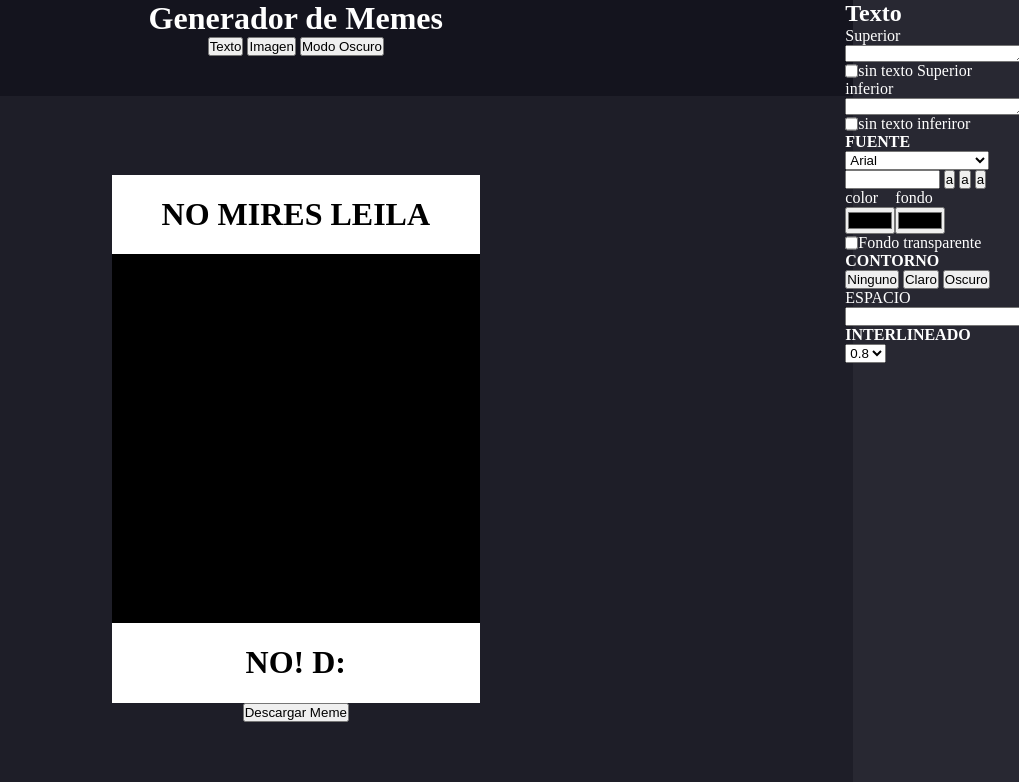
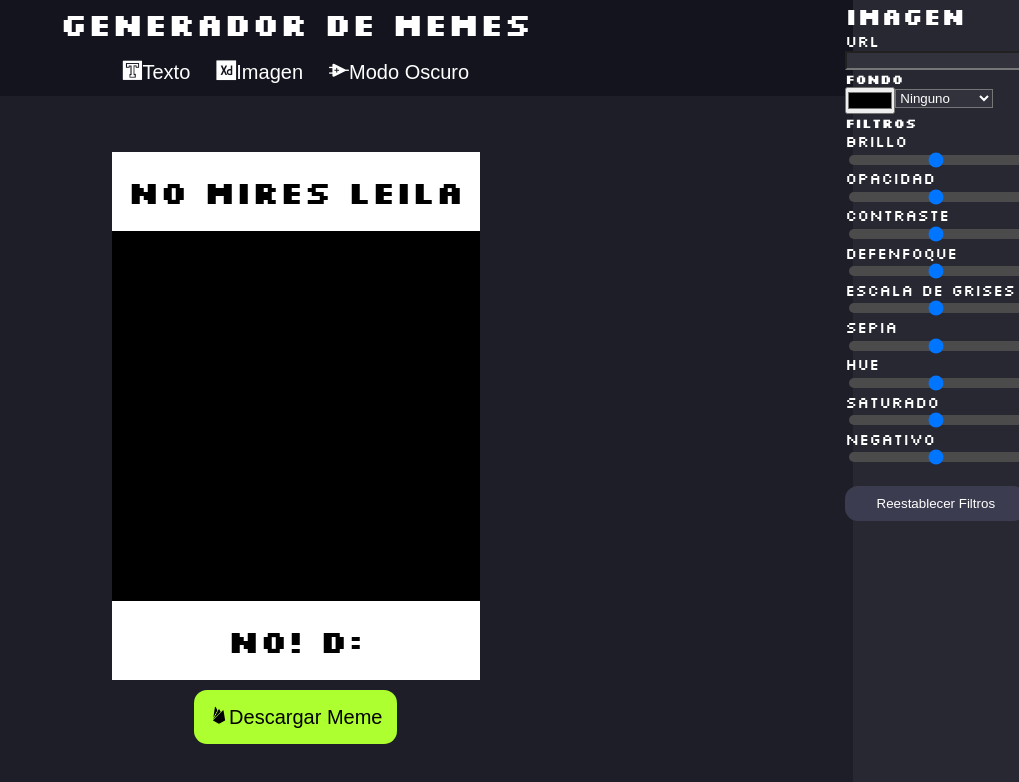
Before and after one commit to Rocuant20/Generador-de-Memes, a plain HTML site: page index.html in a window 1280 px wide. Shown: the whole page, without its empty margins (261-1280 px from the left). Drawn offline with nearby package versions, Linux system fonts and the light colour scheme.

Commit message:
estilamos textos y secciones.

```diff
--- a/index.html
+++ b/index.html
@@ -1,24 +1,28 @@
 <!DOCTYPE html>
 <html lang="en">
   <head>
-    <meta charset="UTF-8">
-    <meta http-equiv="X-UA-Compatible" content="IE=edge">
-    <meta name="viewport" content="width=device-width, initial-scale=1.0">
+    <meta charset="UTF-8" />
+    <meta http-equiv="X-UA-Compatible" content="IE=edge" />
+    <meta name="viewport" content="width=device-width, initial-scale=1.0" />
     <title>Generador de Memes</title>
-    <link rel="stylesheet" href="style.css">
+    <link rel="stylesheet" href="style.css" />
+    <link rel="preconnect" href="https://fonts.googleapis.com">
+    <link rel="preconnect" href="https://fonts.gstatic.com" crossorigin>
+    <link href="https://fonts.googleapis.com/css2?family=Silkscreen:wght@400;700&display=swap" rel="stylesheet">
+    <link rel="stylesheet" href="https://cdn.jsdelivr.net/gh/devicons/devicon@v2.15.1/devicon.min.css">
   </head>
   <body>
     <!-- .................................................Barra dArriba.................................................-->
     <div class="main-content">
-  <header class="encabezado">
+      <header id="encabezado" class="encabezado">
         <div class="titulo">
           <h1>Generador de Memes</h1>
         </div>
         <div class="botones">
           <form action="">
-            <button id="button-text" class="texto">Texto</button>
-            <button id="button-image" class="imagen">Imagen</button>
-            <button id="button-darkMode" class="modo-oscuro">Modo Oscuro</button>
+            <button id="button-text" class="boton-texto"><i class="devicon-travis-plain"></i>Texto</button>
+            <button id="button-image" class="boton-imagen"><i class="devicon-xd-plain"></i>Imagen</button>
+            <button id="button-darkMode" class="boton-modo-oscuro"><i class="devicon-labview-plain"></i>Modo Oscuro</button>
           </form>
         </div>
       </header>
@@ -33,7 +37,7 @@
           </div>
         </div>
         <div class="download-meme">
-          <button class="button-download-meme" >Descargar Meme</button>
+          <button class="button-download-meme"><i class="devicon-firebase-plain"></i>Descargar Meme</button>
         </div>
       </main>
     </div>
@@ -43,13 +47,13 @@
         <h1 class="sidebar-tittle">Imagen</h1>
         <div class="sidebar-url">
           <label for="url-text">URL</label>
-            <input id="url-text" type="text">
+          <input class="gris" id="url-text" type="text" />
         </div>
         <h5>FONDO</h5>
         <div class="sidebar-color">
-                <input id="" type="color">
+          <input id="" type="color" />
           <form action="">
-                  <select name="image-options" id="image-options">
+            <select class="gris" name="image-options" id="image-options">
               <option value="ninguno">Ninguno</option>
               <option value="aclarar">Aclarar</option>
               <option value="oscurecer">Oscurecer</option>
@@ -62,39 +66,39 @@
         <h5>FILTROS</h5>
         <div class="sidebar-filters">
           <label for="sidebar-brightness">BRILLO</label>
-                  <input id="sidebar-brightness" type="range">
+          <input class="blanco" id="sidebar-brightness" type="range" />
           <label for="sidebar-opacity">OPACIDAD</label>
-                  <input id="sidebar-opacity" type="range">
+          <input class="blanco" id="sidebar-opacity" type="range" />
           <label for="sidebar-contrast">CONTRASTE</label>
-                  <input id="sidebar-contrast" type="range">
+          <input class="blanco" id="sidebar-contrast" type="range" />
           <label for="sidebar-blur">DEFENFOQUE</label>
-                  <input id="sidebar-blur" type="range">
+          <input class="blanco" id="sidebar-blur" type="range" />
           <label for="">ESCALA DE GRISES</label>
-                  <input id="sidebar-grayscale" type="range">
+          <input class="blanco" id="sidebar-grayscale" type="range" />
           <label for="sidebar-sepia">SEPIA</label>
-                  <input id="sidebar-sepia" type="range">
+          <input class="blanco" id="sidebar-sepia" type="range" />
           <label for="">HUE</label>
-                  <input id="sidebar-hue" type="range">
+          <input class="blanco" id="sidebar-hue" type="range" />
           <label for="sidebar-saturate">SATURADO</label>
-                  <input id="sidebar-saturate" type="range">
+          <input class="blanco" id="sidebar-saturate" type="range" />
           <label for="sidebar-negative">NEGATIVO</label>
-                  <input id="sidebar-negative" type="range">
+          <input class="blanco" id="sidebar-negative" type="range" />
         </div>
-                <button class="reset-filters">Restablecer Filtros</button>
+        <button class="reset-filters">Reestablecer Filtros</button>
       </div>
       <!-- .................................................Barra itexto.................................................-->
       <div id="sidebar-text" class="sidebar-text">
         <h1 class="sidebar-tittle">Texto</h1>
         <label for="Texto-Superior">Superior</label>
-           <textarea name="" id="Texto-Superior" cols="5" rows="1"></textarea>
+        <textarea class="probando" name="" id="Texto-Superior" cols="5" rows="1"></textarea>
         <div class="checkbox-text">
-            <input type="checkbox">
+          <input type="checkbox" />
           <p>sin texto Superior</p>
         </div>
         <label for="Texto-inferior">inferior</label>
-           <textarea name="" id="Texto-inferior" cols="5" rows="1"></textarea>
+        <textarea class="probando" name="" id="Texto-inferior" cols="5" rows="1"></textarea>
         <div class="checkbox-text">
-            <input type="checkbox">
+          <input type="checkbox" />
           <p>sin texto inferiror</p>
         </div>
         <h4>FUENTE</h4>
@@ -112,7 +116,7 @@
           </select>
         </form>
         <div class="font-buttons">
-              <input type="number" class="number-button">
+          <input type="number" class="number-button" />
           <button>a</button>
           <button>a</button>
           <button>a</button>
@@ -120,15 +124,15 @@
         <div class="color-background">
           <div class="text-color">
             <label for="color-pick-texto">color</label>
-                <input type="color">
+            <input type="color" />
           </div>
           <div class="text-background">
             <label for="color-pick-background">fondo</label>
-                <input type="color">
+            <input type="color" />
           </div>
         </div>
         <div class="fondo-transparente">
-                <input type="checkbox">
+          <input type="checkbox" />
           <p>Fondo transparente</p>
         </div>
         <div class="contorno-colores">
@@ -138,7 +142,7 @@
           <button>Oscuro</button>
         </div>
         <label for="space">ESPACIO</label>
-              <input id="space" type="number">
+        <input class="probando" id="space" type="number" />
         <h4>INTERLINEADO</h4>
         <form action="">
           <select name="image-options" id="image-options">
@@ -149,7 +153,8 @@
             <option value="two">2</option>
             <option value="two-five">2.5</option>
           </select>
-
+        </form>
+      </div>
     </section>
     <script src="main.js"></script>
   </body>
--- a/main.js
+++ b/main.js
@@ -4,11 +4,12 @@ const buttonDarkMode = document.getElementById(`button-darkMode`);
 const sectionSidebars = document.getElementById(`section-sidebars`);
 const sectionImage = document.getElementById(`sidebar-image`);
 const sectionText = document.getElementById(`sidebar-text`);
+const headerTittle = document.getElementById(`encabezado`)
 
 buttonImage.addEventListener(`click`,(e) =>{
     e.preventDefault()
     sectionText.style.display = `none`
-    sectionImage.style.display = `block`
+    sectionImage.style.display = `flex`
 })
 buttonText.addEventListener(`click`,(e)=>{
     e.preventDefault()
--- a/style.css
+++ b/style.css
@@ -7,9 +7,11 @@ body{
     background-color: rgb(30,30,40);
     flex-direction: row;
     height: 100vh;
+    font-family: 'Silkscreen', cursive;
 }
 .lightmode{
-    background-color: rgb(200, 200,180);
+    background-color: rgb(233, 233, 229);
+
 }
 /* .......................................Encabezado......................................... */
 .encabezado{
@@ -17,12 +19,52 @@ body{
     display: flex;
     flex-direction: column;
     align-items: center;
+    justify-content: space-around;
     background-color: rgb(20,20,30);
     width: 100%;
 }
 .botones{
     display: flex;
     flex-direction: row;
+}
+.boton-texto:focus{
+    background-color: rgb(50, 50,60);
+}
+.boton-texto:hover{
+    background-color: rgb(50, 50,60);
+    transition: background 0.2s 0s ease;
+}
+.boton-imagen:focus{
+    background-color: rgb(50, 50,60);
+}
+.boton-imagen:hover{
+    background-color: rgb(50, 50,60);
+    transition: background 0.2s 0s ease;
+}
+.boton-modo-oscuro:hover{
+    background-color: rgb(50, 50,60);
+    transition: background 0.2s 0s ease;
+}
+.boton-texto{
+    font-size: 20px;
+    background-color: rgba(255, 0, 0, 0);
+    color: white;
+    border-color: rgba(255, 0, 0, 0);
+    padding: 7px;
+}
+.boton-imagen{
+    font-size: 20px;
+    background-color: rgba(255, 0, 0, 0);
+    color: white;
+    border-color: rgba(255, 0, 0, 0);
+    padding: 7px;
+}
+.boton-modo-oscuro{
+    font-size: 20px;
+    background-color: rgba(255, 0, 0, 0);
+    color: white;
+    border-color: rgba(255, 0, 0, 0);
+    padding: 7px;
 }
 .titulo{
     color: white;
@@ -61,6 +103,19 @@ body{
     height: 15%;
     background-color: white;
 }
+.button-download-meme:hover{
+    background-color: rgb(109, 161, 30);
+    transition: background 0.2s 0s ease;
+}
+.button-download-meme{
+    margin-top: 10px;
+    padding: 15px;
+    font-size: 20px;
+    background-color: greenyellow;
+    border-style: none;
+    border-radius: 13px;
+    color: rgb(0, 0, 0);
+}
 /* ........................................Sidebar-General........................................... */
 .sidebars{
     display: flex;
@@ -73,9 +128,8 @@ body{
 }
 /* ........................................Sidebar-Image........................................... */
 .sidebar-image{
-    /* display: flex;
-    flex-direction: column; */
-    display: none;
+    display: flex;
+    flex-direction: column;
 }
 .sidebar-url{
     display: flex;
@@ -85,15 +139,39 @@ body{
     display: flex;
     flex-direction: row;
 }
+.blanco{
+    appearance: none;
+    height: 10px;
+    border-radius: 15px;
+    margin: 2%;
+    background-color: #4b4b4b;
+}
 .sidebar-filters{
     display: flex;
     flex-direction: column;
 }
+.reset-filters:hover{
+    background-color: rgb(80,80,100);
+    transition: background 0.2s 0s ease;
+}
+.reset-filters{
+    margin-top: 20px;
+    padding: 10px;
+    background-color: rgb(60,60,80);
+    border-style: none;
+    border-radius: 13px;
+    color: white;
+}
+.gris{
+    background-color: rgb(50,50,60);
+    color: white;
+}
 /* ........................................Sidebar-Text........................................... */
 .sidebar-text{
+    width: 70%;
     display: flex;
     flex-direction: column;
-    /* display: none; */
+    display: none;
 }
 .checkbox-text{
     display: flex;
```
Lines whose indentation alone changed are shown as unchanged.
